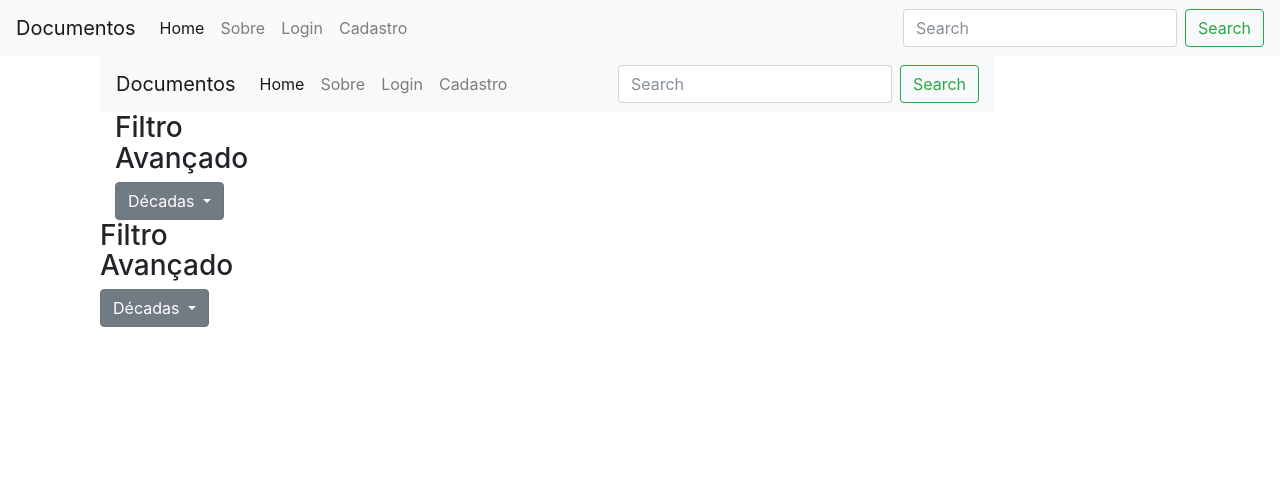
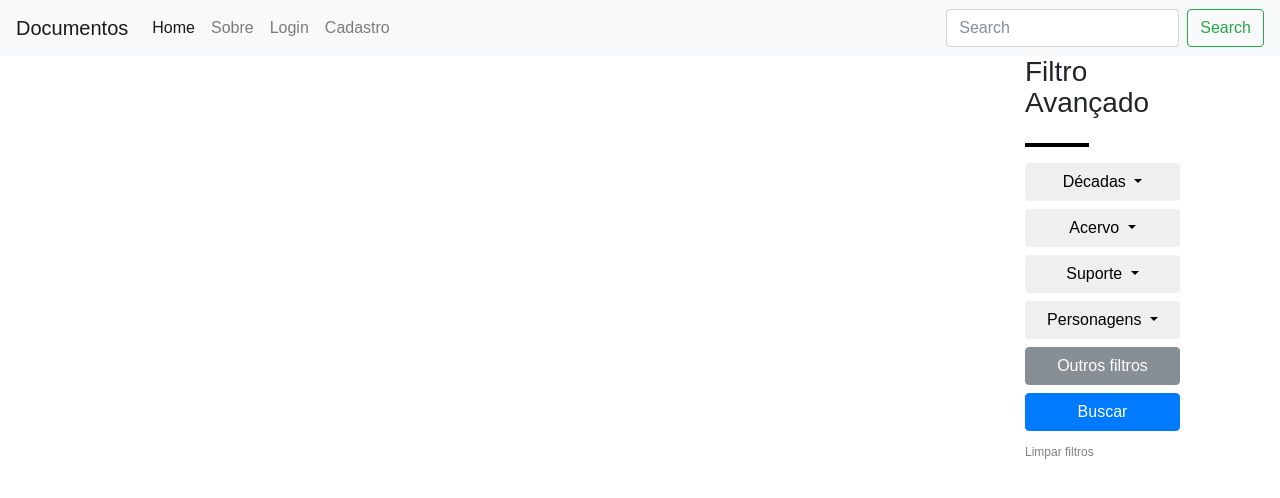
Before and after one commit to Interwebster/jekyll-documentos, a Jekyll site: the page built from index.md, in a window 1280 px wide. Shown: the top 498 px of the page. Built offline with Jekyll 4.4.1, drawn with Linux system fonts in a browser that asks for light colours.

Commit message:
aside v2

```diff
--- /dev/null
+++ b/_data/dropdown-acervo.yml
@@ -0,0 +1,5 @@
+- option: Acervo Prof. Lucio Grinover
+
+- option: Acervo IEB-USP
+
+- option: Acervo Pessoal Eduardo Camillo
--- /dev/null
+++ b/_data/dropdown-suporte.yml
@@ -0,0 +1,5 @@
+- option: Papel
+
+- option: Fita K7
+
+- option: Couro
--- a/_includes/dropdown.html
+++ b/_includes/dropdown.html
@@ -1,11 +1,10 @@
-<div class="dropdown show">
-  <a class="btn btn-secondary dropdown-toggle" href="#" role="button" id="dropdownMenuLink" data-toggle="dropdown" aria-haspopup="true" aria-expanded="false">
+<div class="dropdown mb-2">
+    <button type="button" class="btn btn-block dropdown-toggle" data-toggle="dropdown" aria-haspopup="true" aria-expanded="false">
       {{ include.titulo }}
-  </a>
+    </button>
 
     <div class="dropdown-menu" aria-labelledby="dropdownMenuLink">
       {% for drop-item in include.itens %}
-    {% capture item-title %}{{ include.itens-title }}{% endcapture %}
       {% include dropdown-itens.html item=drop-item.option %}
       {% endfor %}
     </div>
--- a/_includes/sidebar.html
+++ b/_includes/sidebar.html
@@ -1,6 +1,12 @@
 <aside class="col-md-2">
   {% include h-barra.html titulo="Filtro Avançado" %}
 
-  {% include dropdown.html titulo="Décadas" itens=site.data.dropdown-decadas itens-title="decada" %}
+  {% include dropdown.html titulo="Décadas" itens=site.data.dropdown-decadas %}
+  {% include dropdown.html titulo="Acervo" itens=site.data.dropdown-acervo %}
+  {% include dropdown.html titulo="Suporte" itens=site.data.dropdown-suporte %}
+  {% include dropdown.html titulo="Personagens" itens=site.data.dropdown-personagens %}
 
+  <button type="button" class="btn btn-secondary btn-block mb-2">Outros filtros</button>
+  <button type="button" class="btn btn-primary btn-block mb-2">Buscar</button>
+  <a href="#">Limpar filtros</a>
 </aside>
--- a/_layouts/default.html
+++ b/_layouts/default.html
@@ -24,6 +24,7 @@
 	</div>
 
 	<script src="assets/js/jquery.min.js"></script>
+	<script src="assets/js/popper.min.js"></script>
 	<script src="assets/js/bootstrap.min.js"></script>
 
 	</body>
--- a/assets/css/style.scss
+++ b/assets/css/style.scss
@@ -3,9 +3,32 @@
 
 
 ---
+$font: Poppins,sans-serif;
 
 body{
+    font-family: $font;
     h1{
-        color: yellow
+        color: yellow;
+    }
+    h1, h2{
+        font-size: 26px;
     }
 }
+
+.barra{
+    margin-top: 24px;
+    margin-bottom: 16px;
+    width: 64px;
+    height: 4px;
+    background-color: black;
+}
+
+aside{
+    float: right;
+    width: 255px;
+    a{
+        color: grey;
+        text-decoration: none;
+        font-size: 12px;
+    }
+}
--- a/index.md
+++ b/index.md
@@ -4,7 +4,3 @@
 # See: https://jekyllrb.com/docs/themes/#overriding-theme-defaults
 layout: default
 ---
-
-{% include header.html %}
-
-{% include sidebar.html %}
```
Also changed, not shown: _data/dropdown-personagens.yml (added, +7 -0 lines), assets/js/popper.min.js (added). Lines whose indentation alone changed are shown as unchanged.
